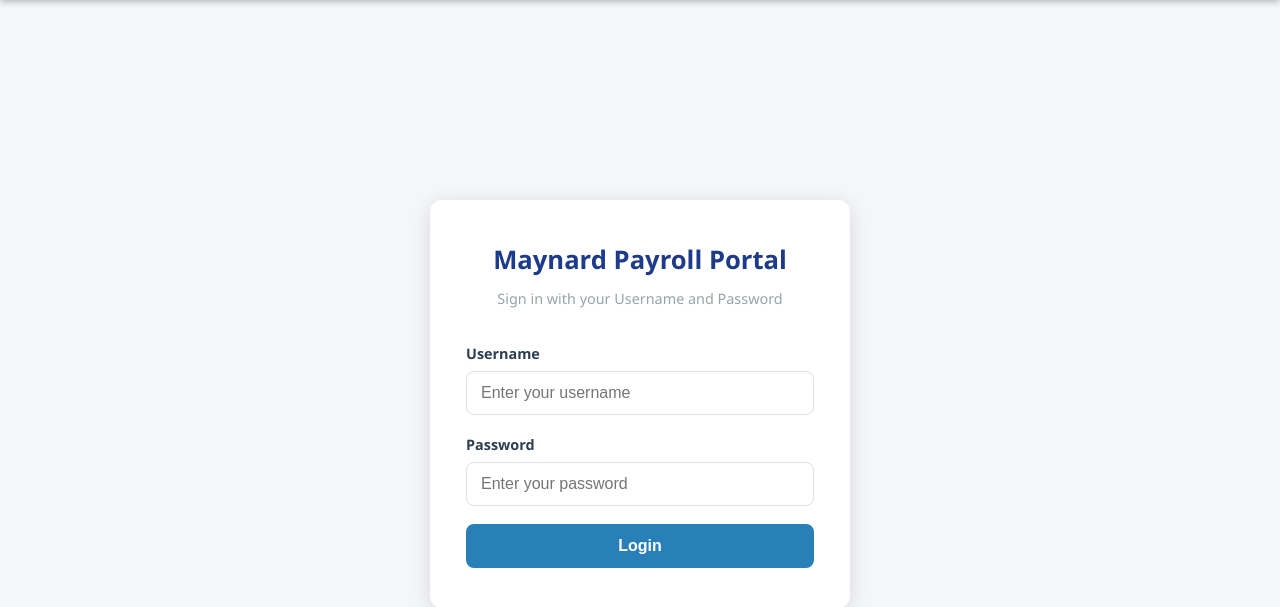
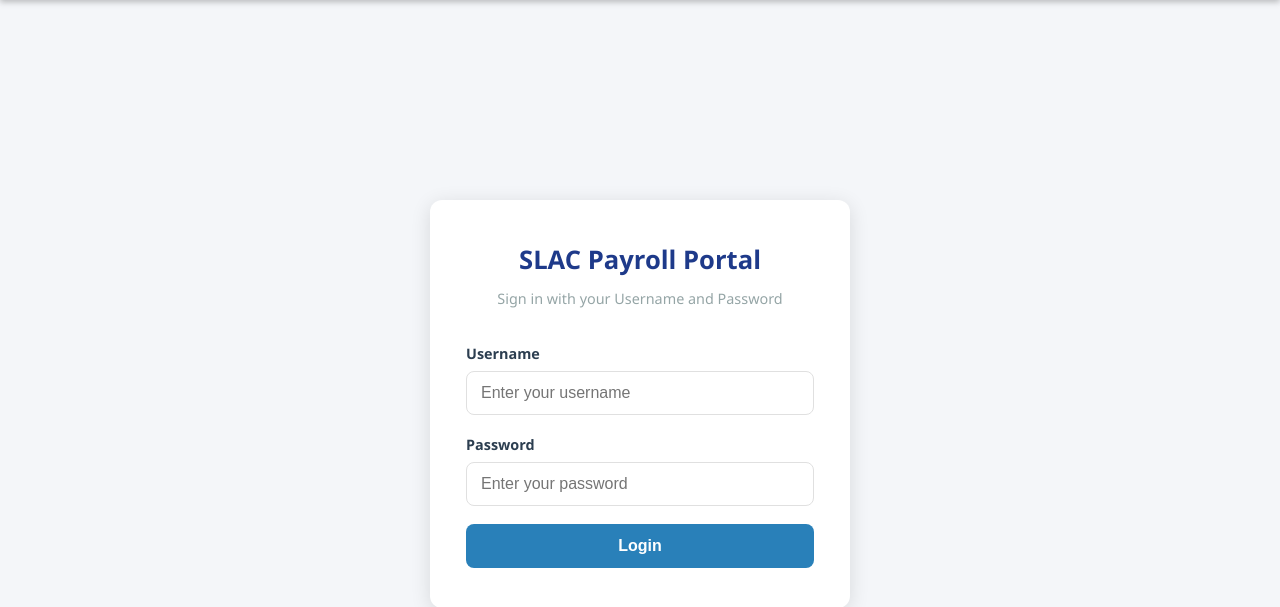
Before and after one commit to LagayaDan/Flask-Capstone, a Flask app: page / in a window 1280 px wide. Shown: the part 56-663 px from the top of the page. Run offline with Flask 3, Linux system fonts and the light colour scheme.

Commit message:
Change Maynard Login into SLAC Login

```diff
--- a/webapp/templates/login.html
+++ b/webapp/templates/login.html
@@ -5,7 +5,7 @@
 <div class="login-wrapper">
     <div class="login-card">
         <div class="login-header">
-            <h1>Maynard Payroll Portal</h1>
+            <h1>SLAC Payroll Portal</h1>
             <p>Sign in with your Username and Password</p>
         </div>
 
```
